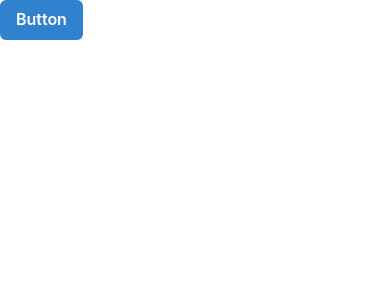
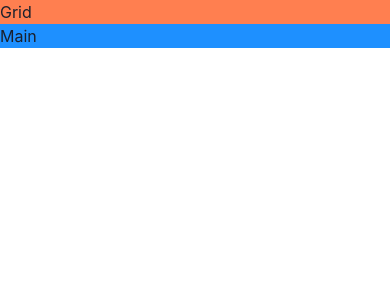
Before and after one commit to shubham99093/Game-app, a React (Vite) app: page / in a window 390 px wide. Shown: the top 300 px of the page. Built offline with nearby package versions, Linux system fonts and the light colour scheme.

Commit message:
bulid responsive layout

```diff
--- a/src/App.tsx
+++ b/src/App.tsx
@@ -1,7 +1,26 @@
-import { Button } from "@chakra-ui/react";
+import { Grid, GridItem, Show } from "@chakra-ui/react";
 
 function App() {
-    return <Button colorScheme="blue">Button</Button>;
+    return (
+        <Grid
+            templateAreas={{
+                base: `"nav" "main"`,
+                lg: `"nav" "aside main" `,
+            }}
+        >
+            <GridItem area="nav" bg="coral">
+                Grid
+            </GridItem>
+            <Show above="lg">
+                <GridItem area="aside" bg="gold">
+                    aside
+                </GridItem>
+            </Show>
+            <GridItem area="main" bg="dodgerblue">
+                Main
+            </GridItem>
+        </Grid>
+    );
 }
 
 export default App;
```
